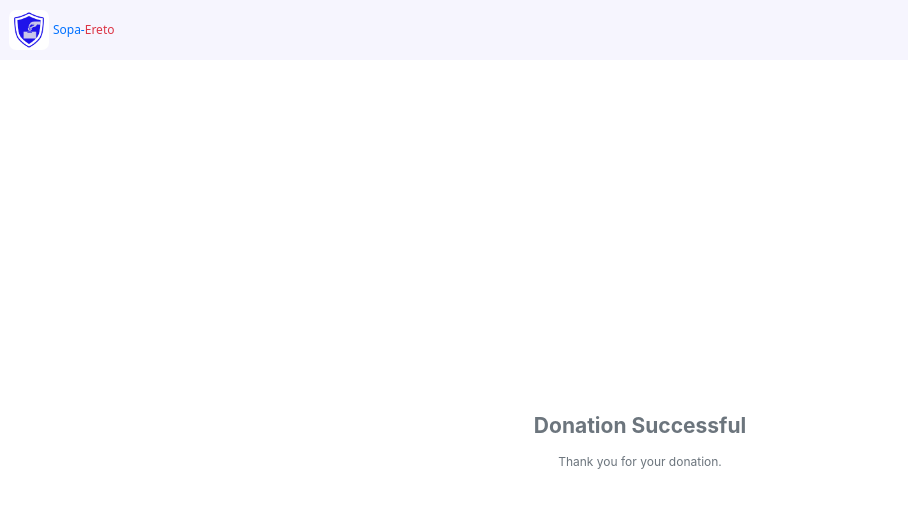
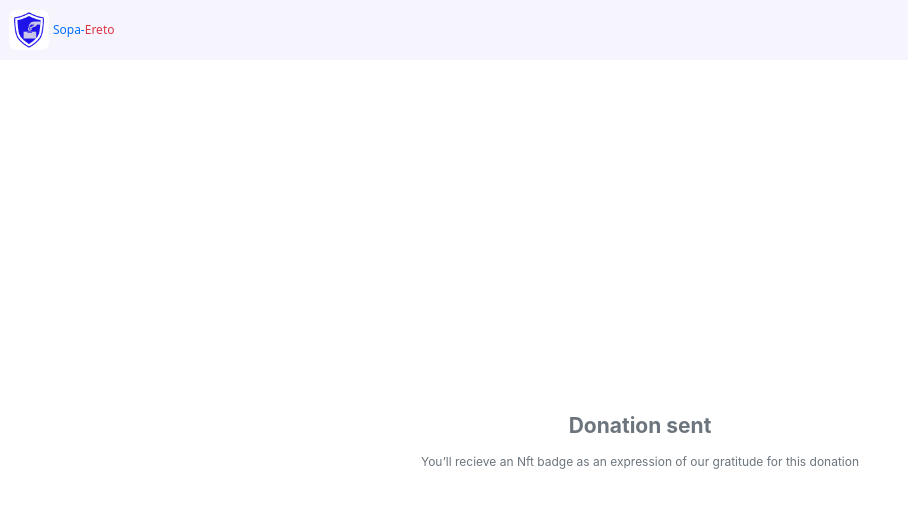
Before and after one commit to Excellence-arch/sopa-ereto, a React (Create React App) app: page /donor/success in a window 1280 px wide. Shown: the top 508 px of the page, without its empty margins (0-908 px from the left). Built offline with nearby package versions, Linux system fonts and the light colour scheme.

Commit message:
changed the text on the success page

```diff
--- a/src/Pages/Success.js
+++ b/src/Pages/Success.js
@@ -10,9 +10,11 @@ const Success = () => {
       <div className="text-center">
         <img src={success2} className="bg-image" width={'400px'} />
         <p className="text-muted fw-bold fs-3" style={{ marginTop: '-50px' }}>
-          Donation Successful
+          Donation sent
         </p>
-        <p className="text-muted">Thank you for your donation.</p>
+        <p className="text-muted">
+          You&rsquo;ll recieve an Nft badge as an expression of our gratitude for this donation
+        </p>
       </div>
     </div>
   );
```
